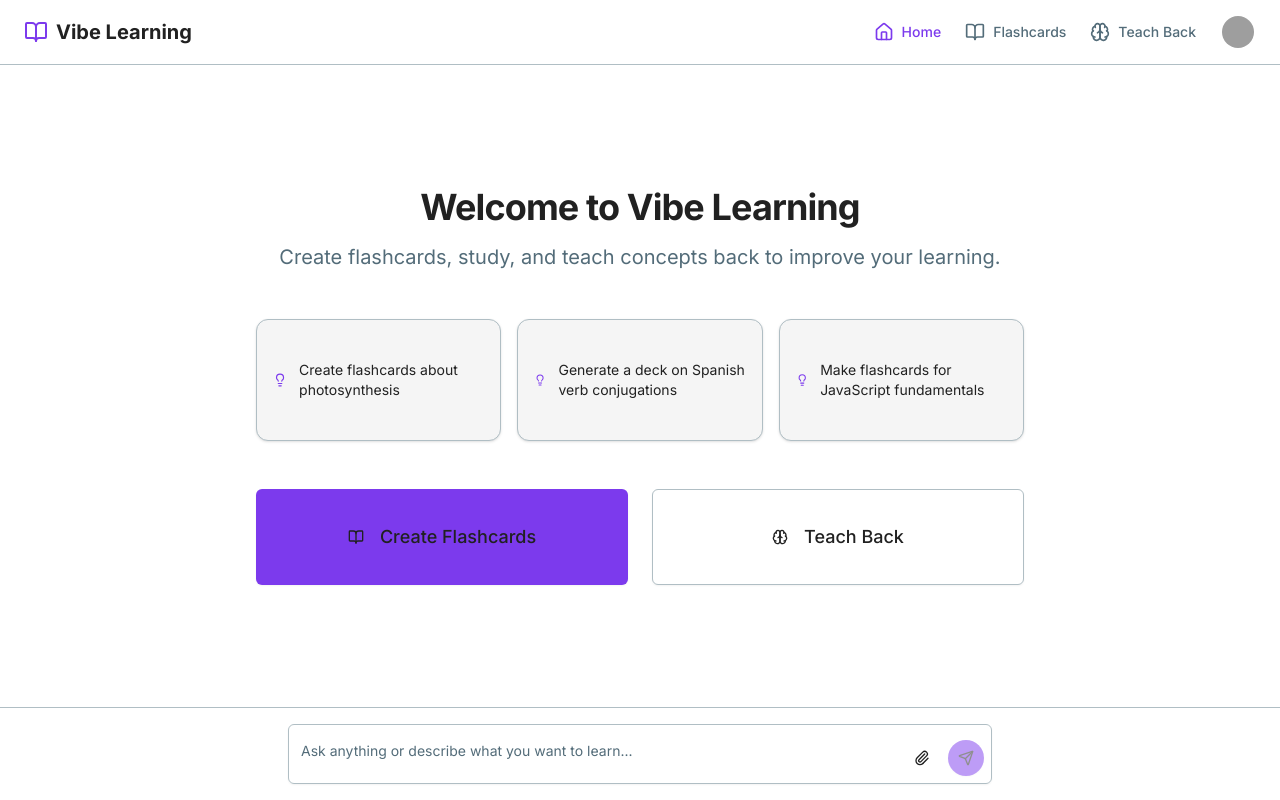
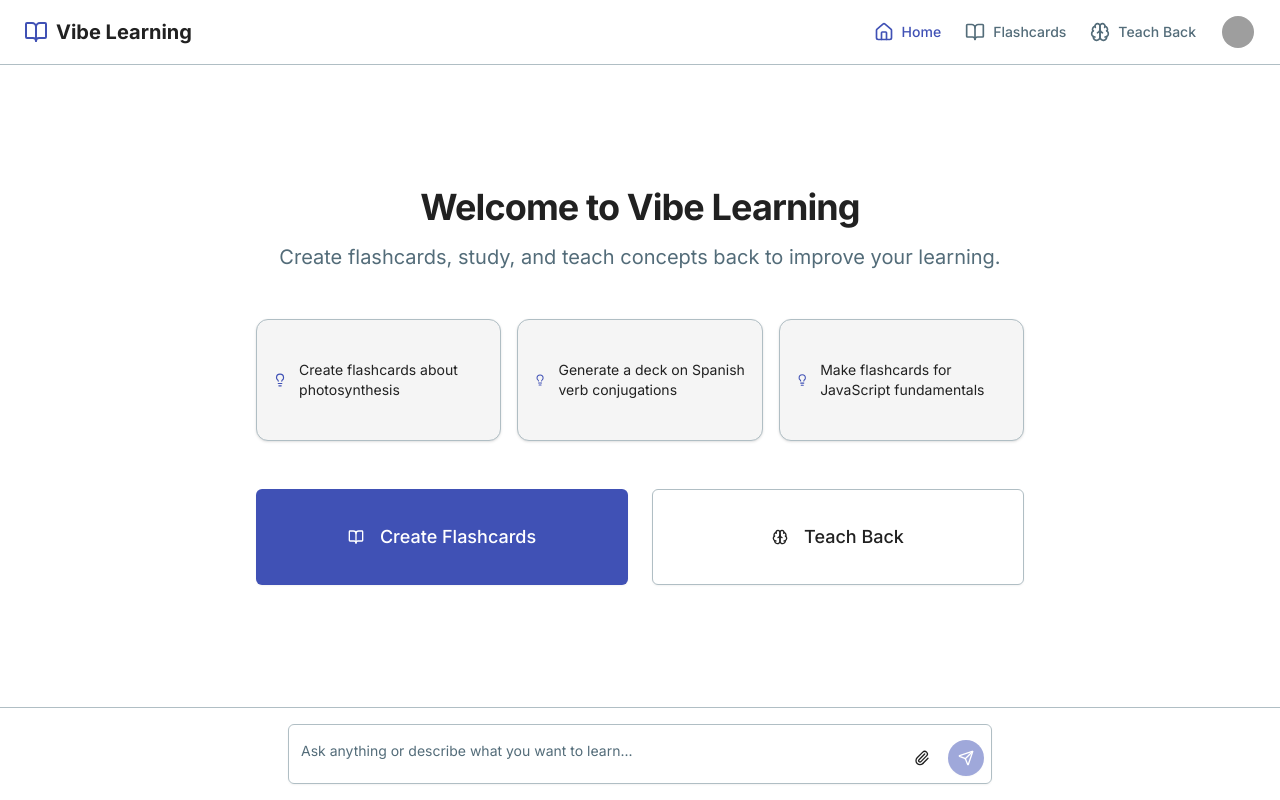
Before and after one commit to harryphma/vibelearning, a Next.js app in the folder vibe-learning/: page / in a window 1280 px wide. Built offline with nearby package versions, Linux system fonts and the light colour scheme; grey boxes are pictures that could not be loaded.

Commit message:
palette changed

```diff
--- a/vibe-learning/tailwind.config.js
+++ b/vibe-learning/tailwind.config.js
@@ -2,12 +2,9 @@ import animate from "tailwindcss-animate"
 
 const config = {
   darkMode: ["class", ".dark"],
-    content: [
-    "./pages/**/*.{ts,tsx}",
-    "./components/**/*.{ts,tsx}",
-    "./app/**/*.{ts,tsx}",
-    "./src/**/*.{ts,tsx}",
-    "*.{js,ts,jsx,tsx,mdx}",
+  content: [
+    './app/**/*.{js,ts,jsx,tsx}',
+    './components/**/*.{js,ts,jsx,tsx}',
   ],
   theme: {
     container: {
@@ -19,122 +16,44 @@ const config = {
     },
     extend: {
       colors: {
-        // Vibrant primary color (bright purple)
+        border: 'hsl(var(--border))',
+        input: 'hsl(var(--input))',
+        ring: 'hsl(var(--ring))',
+        background: 'hsl(var(--background))',
+        foreground: 'hsl(var(--foreground))',
         primary: {
-          DEFAULT: "#7C3AED",
-          50: "#F5F3FF",
-          100: "#EDE9FE",
-          200: "#DDD6FE",
-          300: "#C4B5FD",
-          400: "#A78BFA",
-          500: "#8B5CF6",
-          600: "#7C3AED",
-          700: "#6D28D9",
-          800: "#5B21B6",
-          900: "#4C1D95",
-          950: "#2E1065",
+          DEFAULT: 'hsl(var(--primary))',
+          foreground: 'hsl(var(--primary-foreground))',
         },
-        // Secondary color (teal)
         secondary: {
-          DEFAULT: "#0EA5E9",
-          50: "#F0F9FF",
-          100: "#E0F2FE",
-          200: "#BAE6FD",
-          300: "#7DD3FC",
-          400: "#38BDF8",
-          500: "#0EA5E9",
-          600: "#0284C7",
-          700: "#0369A1",
-          800: "#075985",
-          900: "#0C4A6E",
-          950: "#082F49",
+          DEFAULT: 'hsl(var(--secondary))',
+          foreground: 'hsl(var(--secondary-foreground))',
         },
-        // Accent color (coral)
-        accent: {
-          DEFAULT: "#F97316",
-          50: "#FFF7ED",
-          100: "#FFEDD5",
-          200: "#FED7AA",
-          300: "#FDBA74",
-          400: "#FB923C",
-          500: "#F97316",
-          600: "#EA580C",
-          700: "#C2410C",
-          800: "#9A3412",
-          900: "#7C2D12",
-          950: "#431407",
-        },
-        // Success color (green)
-        success: {
-          DEFAULT: "#10B981",
-          50: "#ECFDF5",
-          100: "#D1FAE5",
-          200: "#A7F3D0",
-          300: "#6EE7B7",
-          400: "#34D399",
-          500: "#10B981",
-          600: "#059669",
-          700: "#047857",
-          800: "#065F46",
-          900: "#064E3B",
-          950: "#022C22",
-        },
-        // Error color (red)
-        error: {
-          DEFAULT: "#EF4444",
-          50: "#FEF2F2",
-          100: "#FEE2E2",
-          200: "#FECACA",
-          300: "#FCA5A5",
-          400: "#F87171",
-          500: "#EF4444",
-          600: "#DC2626",
-          700: "#B91C1C",
-          800: "#991B1B",
-          900: "#7F1D1D",
-          950: "#450A0A",
-        },
-        // Warning color (amber)
-        warning: {
-          DEFAULT: "#F59E0B",
-          50: "#FFFBEB",
-          100: "#FEF3C7",
-          200: "#FDE68A",
-          300: "#FCD34D",
-          400: "#FBBF24",
-          500: "#F59E0B",
-          600: "#D97706",
-          700: "#B45309",
-          800: "#92400E",
-          900: "#78350F",
-          950: "#451A03",
-        },
-        border: "hsl(var(--border))",
-        input: "hsl(var(--input))",
-        ring: "hsl(var(--ring))",
-        background: "hsl(var(--background))",
-        foreground: "hsl(var(--foreground))",
         destructive: {
-          DEFAULT: "hsl(var(--destructive))",
-          foreground: "hsl(var(--destructive-foreground))",
+          DEFAULT: 'hsl(var(--destructive))',
+          foreground: 'hsl(var(--destructive-foreground))',
         },
         muted: {
-          DEFAULT: "hsl(var(--muted))",
-          foreground: "hsl(var(--muted-foreground))",
+          DEFAULT: 'hsl(var(--muted))',
+          foreground: 'hsl(var(--muted-foreground))',
+        },
+        accent: {
+          DEFAULT: 'hsl(var(--accent))',
+          foreground: 'hsl(var(--accent-foreground))',
+        },
+        card: {
+          DEFAULT: 'hsl(var(--card))',
+          foreground: 'hsl(var(--card-foreground))',
         },
         popover: {
-          DEFAULT: "hsl(var(--popover))",
-          foreground: "hsl(var(--popover-foreground))",
-        },
-        card: {
-          DEFAULT: "hsl(var(--card))",
-          foreground: "hsl(var(--card-foreground))",
+          DEFAULT: 'hsl(var(--popover))',
+          foreground: 'hsl(var(--popover-foreground))',
         },
       },
       borderRadius: {
-        lg: "var(--radius)",
-        md: "calc(var(--radius) - 2px)",
-        sm: "calc(var(--radius) - 4px)",
+        lg: 'var(--radius)',
+        md: 'calc(var(--radius) - 2px)',
+        sm: 'calc(var(--radius) - 4px)',
       },
       keyframes: {
         "accordion-down": {
```
